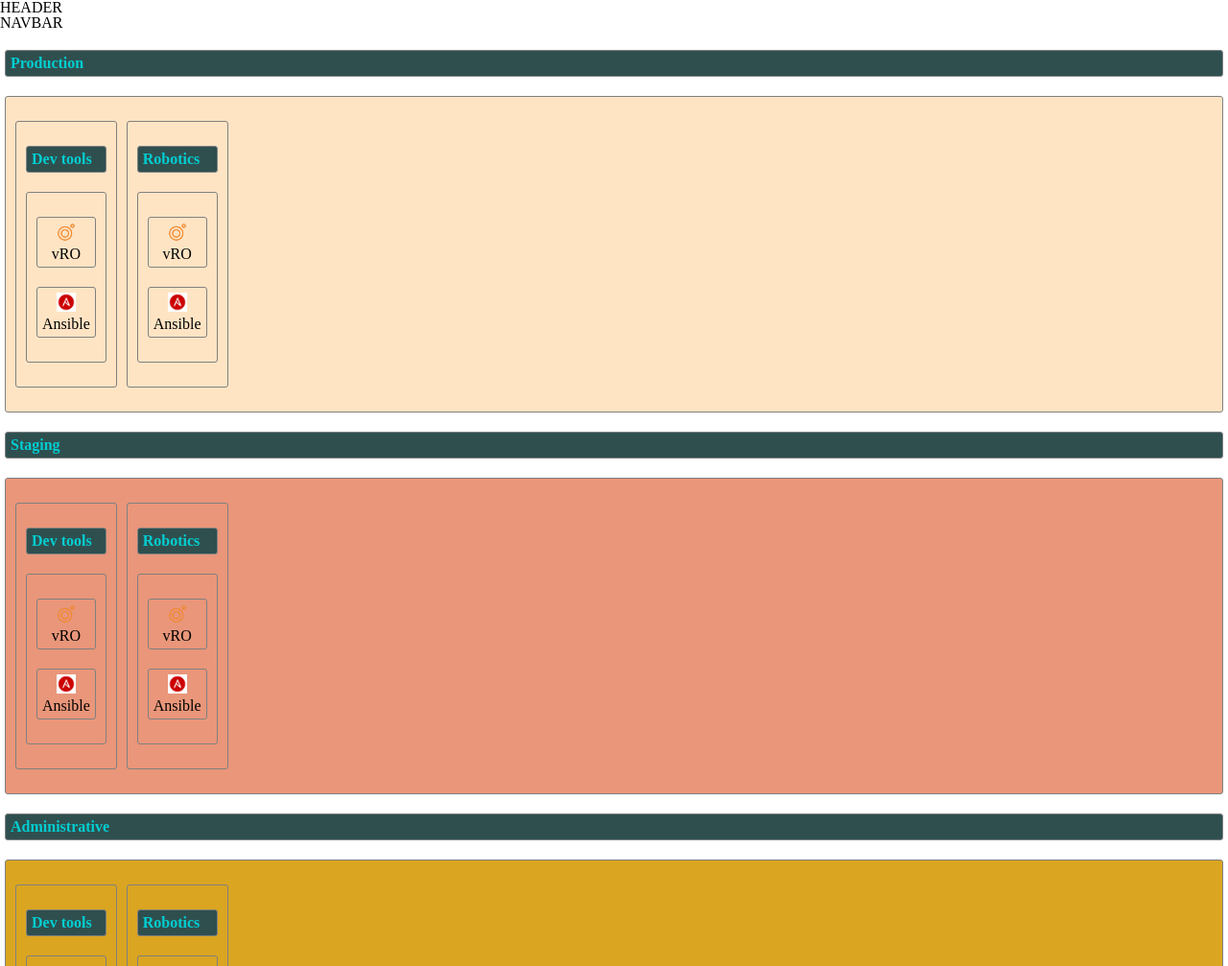
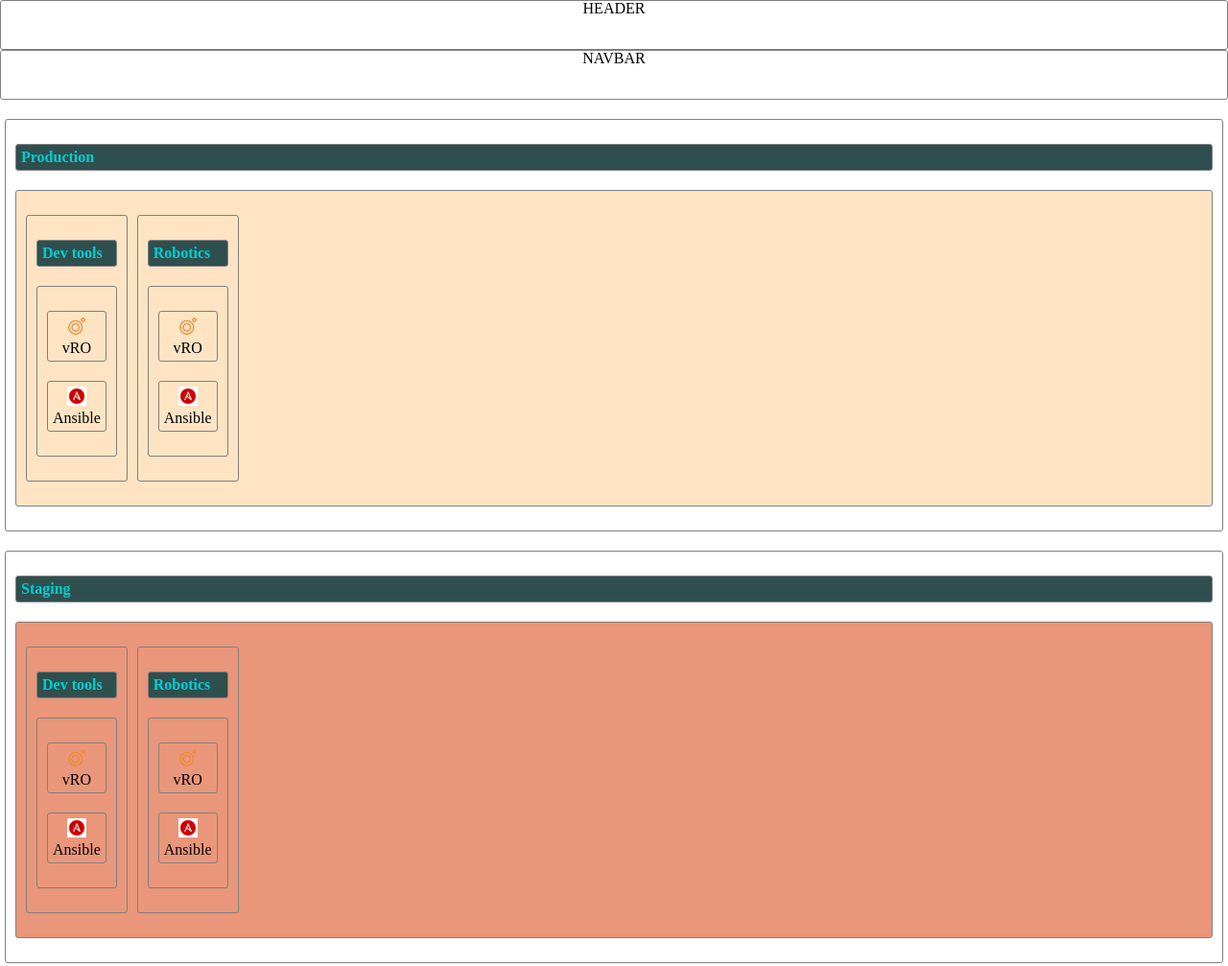
Before and after one commit to aburke972/myCrazyFavourites_simpleEdition, a plain HTML site: page index.html in a window 1280 px wide. Shown: the top 1007 px of the page at 96% size. Drawn offline with Linux system fonts and the light colour scheme.

Commit message:
group flex-container in theme-container

```diff
--- a/index.html
+++ b/index.html
@@ -14,6 +14,7 @@
     <navbar>
         NAVBAR
     </navbar>
+    <div class="theme-container">
         <div class="title">Production </div>
         <div id="prod" class="flex-container">
             <div class="block flex-item child-container" >
@@ -43,6 +44,8 @@
                 </div>
             </div>
         </div>
+    </div>
+    <div class="theme-container">
         <div class="title">Staging </div>
         <div id="staging" class="flex-container">
             <div class="block flex-item child-container" >
@@ -72,6 +75,8 @@
                 </div>
             </div>
         </div>
+    </div>
+    <div class="theme-container">
         <div class="title">Administrative </div>
         <div id="administrative" class="flex-container">
             <div class="block flex-item child-container" >
@@ -101,6 +106,7 @@
                 </div>
             </div>
         </div>
+    </div>
     <footer>
         FOOTER
     </footer>
--- a/style.css
+++ b/style.css
@@ -1,3 +1,14 @@
+header,footer,navbar{
+    border: 1px grey solid;
+    border-radius: 3px;
+    text-align: center;
+    height: 50px;
+}
+
+navbar{
+    display: block;
+}
+
 div{
     border: 1px grey solid;
     border-radius: 3px;
```
Lines whose indentation alone changed are shown as unchanged.
